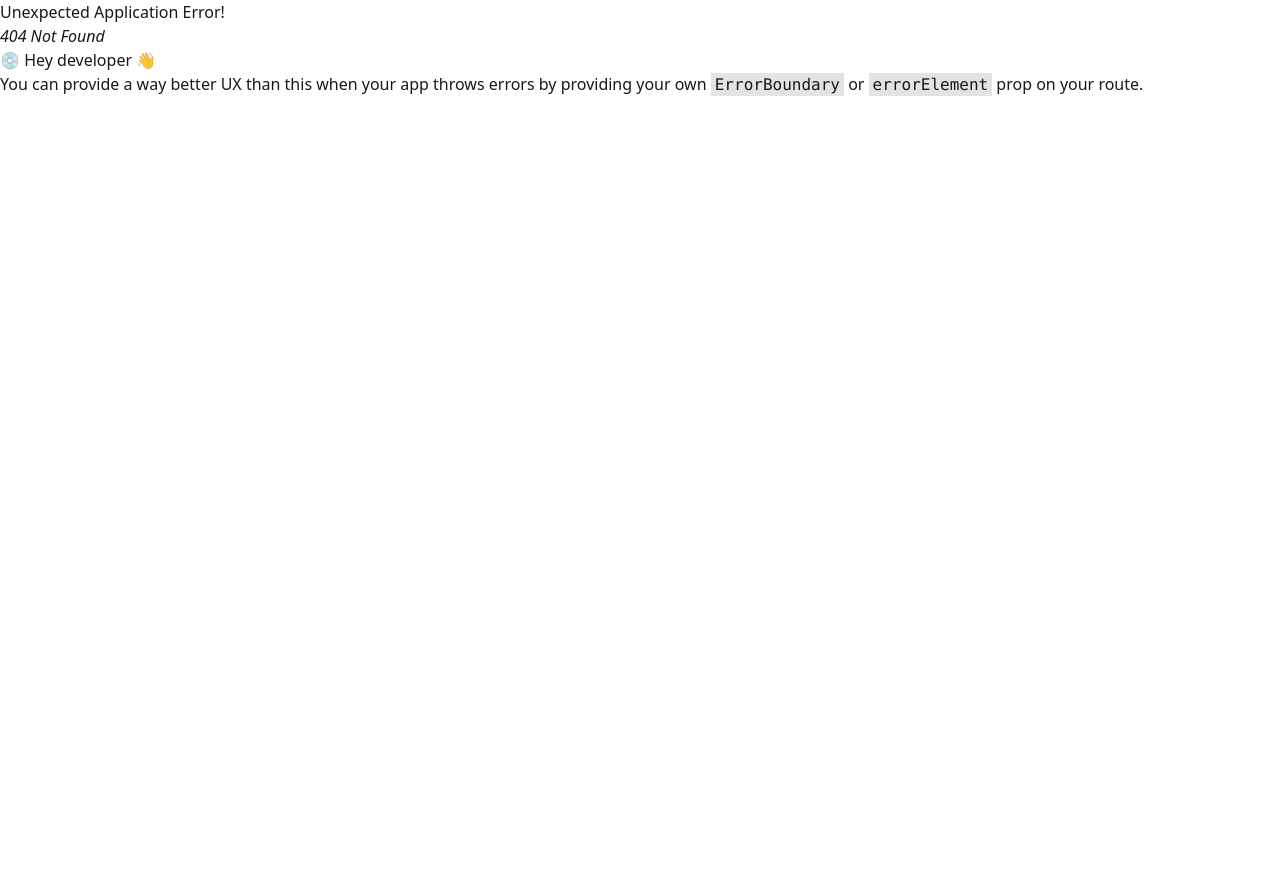
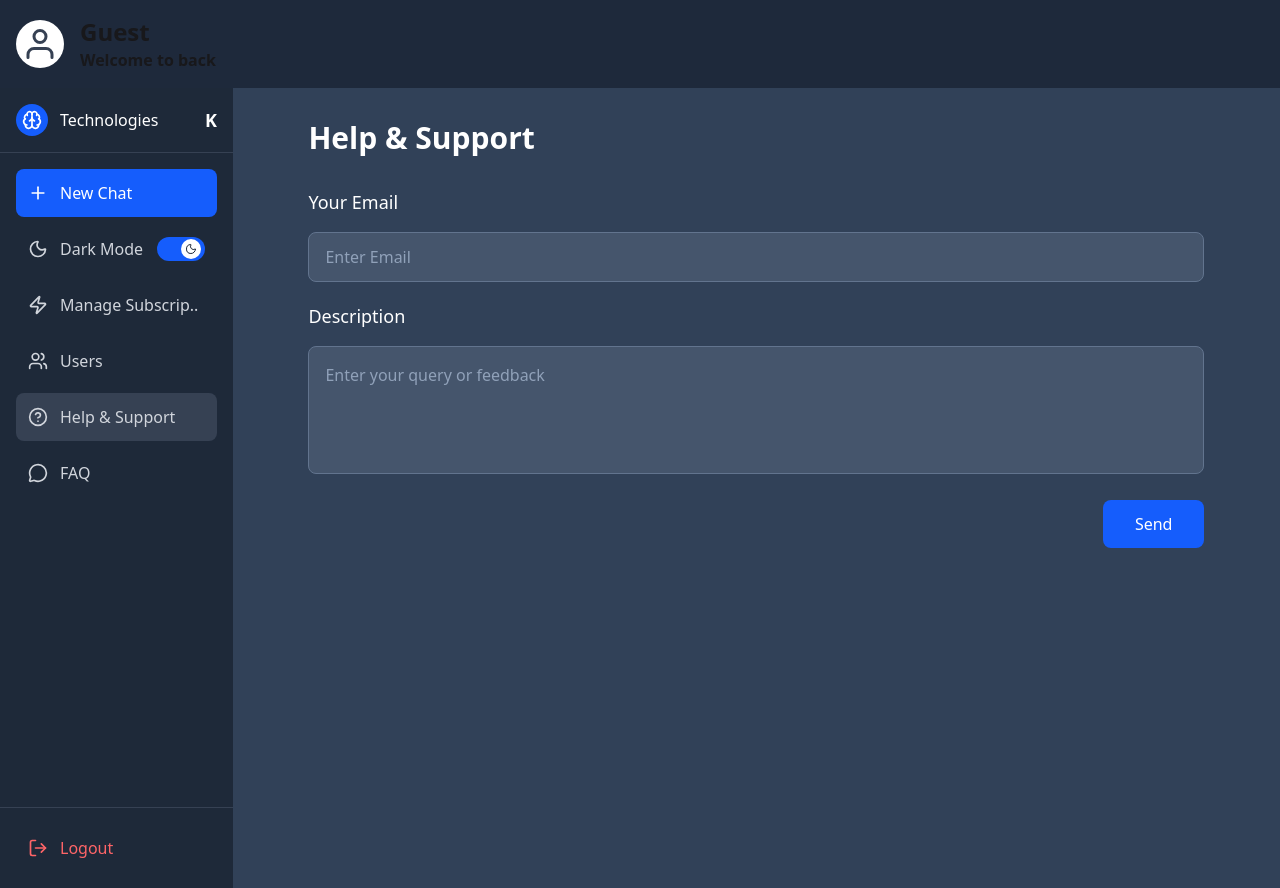
Before and after one commit to bharatroy4D/jvai-task, a React (Vite) app: page /dashboard/helpSupport in a window 1280 px wide. Before the commit this address had no page. Before the commit the page ends 800 px from the top, so only its background shows below. Built offline with nearby package versions, Linux system fonts and the light colour scheme.

Commit message:
FAQ component is complite

```diff
--- a/package.json
+++ b/package.json
@@ -11,6 +11,7 @@
   },
   "dependencies": {
     "@tailwindcss/vite": "^4.1.10",
+    "antd": "^5.26.2",
     "daisyui": "^5.0.43",
     "localforage": "^1.10.0",
     "lucide-react": "^0.523.0",
--- a/src/Components/SignIn/SignIn.jsx
+++ b/src/Components/SignIn/SignIn.jsx
@@ -13,8 +13,8 @@ const SignIn = () => {
     };
 
     return (
-        <div className="min-h-screen bg-gray-50 flex flex-col items-center justify-center py-10 px-4">
-            <div className="w-full max-w-md">
+        <div className="min-h-screen bg-gray-200 flex flex-col items-center justify-center py-10 px-4">
+            <div className="w-full bg-white p-5 rounded-md shadow max-w-md">
                 {/* Logo/Icon */}
                 <div className="text-center mb-3">
                     <div className="inline-flex items-center justify-center w-16 h-16 bg-blue-100 rounded-full mb-4">
--- a/src/Components/SignUp/SignUp.jsx
+++ b/src/Components/SignUp/SignUp.jsx
@@ -10,14 +10,13 @@ export default function CreateAccountForm() {
   const [showConfirmPassword, setShowConfirmPassword] = useState(false);
 
   return (
-    <div className="min-h-screen bg-gray-50 flex items-center justify-center p-4">
-      <div className="w-full max-w-md">
+    <div className="min-h-screen bg-gray-200 flex items-center justify-center p-4">
+      <div className="w-full bg-white p-5 rounded-md shadow max-w-md">
         {/* Logo */}
-        <div className="text-center mb-3">
-          <div className="inline-flex items-center justify-center w-16 h-16 bg-blue-100 rounded-full mb-4">
+        <div className="text-center">
+          <div className="inline-flex items-center justify-center w-16 h-16 bg-blue-100 rounded-full">
                 <img src={img} alt="" className='w-60' />
           </div>
-
         </div>
 
         {/* Form Container */}
--- /dev/null
+++ b/src/Pages/Dashboaard/FAQ/FAQ.jsx
@@ -0,0 +1,64 @@
+// src/components/FAQ.js
+import React from 'react';
+import { Collapse } from 'antd';
+const { Panel } = Collapse;
+
+const FAQ = () => {
+    return (
+        <div className="min-h-screen w-full bg-[#314158] py-10 px-4 text-white">
+            <h2 className="text-4xl font-bold mb-8 text-center">Frequently Asked Questions</h2>
+
+            <div className="max-w-4xl mx-auto flex flex-col gap-4">
+                <Collapse className='border-3 border-white'>
+                    <Panel className='text-white py-4' header="Is Clin Technologies HIPAA compliant?" key="1">
+                        <p>Yes, all of our AI-powered solutions are fully HIPAA compliant. We follow a security-first architecture with comprehensive encryption (at rest and in transit), zero-trust principles, and role-based access controls to protect patient data. We also offer Business Associate Agreements (BAAs) for added assurance.</p>
+                    </Panel>
+                </Collapse>
+
+                <Collapse>
+                    <Panel className='text-white py-4' header="Can I integrate Clin Technologies with my existing EMR system?" key="2">
+                        <p>Absolutely. Our AI platform is built with seamless EMR integration in mind. Once set up, the AI-generated documentation is automatically formatted to match your system's requirements, streamlining your workflow and minimizing manual entry.</p>
+                    </Panel>
+                </Collapse>
+
+                <Collapse>
+                    <Panel className='text-white py-4' header="How does the AI personalize my documentation process?" key="3">
+                        <p>Our system includes a Learning Mode that adapts to your specific workflow and preferences over time. The AI refines its understanding based on your feedback, ensuring highly accurate and customized output tailored to your specialty and charting habits.</p>
+                    </Panel>
+                </Collapse>
+
+                <Collapse>
+                    <Panel className='text-white py-4' header="What if the AI-generated documentation isn't accurate?" key="4">
+                        <p>Our system learns over time and always offers the option to manually edit or provide feedback, which enhances future results.</p>
+                    </Panel>
+                </Collapse>
+
+                <Collapse>
+                    <Panel className='text-white py-4' header="What solutions does Clin Technologies offer?" key="5">
+                        <p>Clin Technologies offers AI medical scribes, smart documentation tools, and integration-ready solutions tailored for modern healthcare professionals.</p>
+                    </Panel>
+                </Collapse>
+
+                <Collapse>
+                    <Panel className='text-white py-4' header="Who can use Clin Technologies?" key="6">
+                        <p>Doctors, nurses, and healthcare organizations of any size can use our platform to improve documentation and save time.</p>
+                    </Panel>
+                </Collapse>
+
+                <Collapse>
+                    <Panel className='text-white py-4' header="Do you offer a free trial?" key="7">
+                        <p>Yes, we offer a free trial so you can experience the power of Clin Technologies before committing.</p>
+                    </Panel>
+                </Collapse>
+
+                <Collapse>
+                    <Panel className='text-white py-4' header="Is support available for setup and training?" key="8">
+                        <p>Yes, we provide full onboarding support, training materials, and live support to ensure a smooth experience.</p>
+                    </Panel>
+                </Collapse>
+            </div>
+        </div>
+    );
+};
+
+export default FAQ;
--- /dev/null
+++ b/src/Pages/Dashboaard/Help&Support/Help&Support.jsx
@@ -0,0 +1,60 @@
+import { useState } from "react";
+
+const HelpSupportForm = () => {
+    const [email, setEmail] = useState("");
+    const [description, setDescription] = useState("");
+
+    const handleSubmit = (e) => {
+        e.preventDefault();
+        console.log("Form submitted:", { email, description });
+        // Handle form submission here
+    };
+
+    return (
+        <div className="min-h-screen w-full bg-slate-700 p-8">
+            <div className="max-w-4xl mx-auto">
+                <h1 className="text-white text-3xl font-semibold mb-8">Help & Support</h1>
+
+                <div className="space-y-5">
+                    <div>
+                        <label htmlFor="email" className="block text-white text-lg font-medium mb-4">
+                            Your Email
+                        </label>
+                        <input
+                            type="email"
+                            id="email"
+                            value={email}
+                            onChange={(e) => setEmail(e.target.value)}
+                            placeholder="Enter Email"
+                            className="w-full px-4 py-3 bg-slate-600 border border-slate-500 rounded-lg text-white placeholder-slate-400 focus:outline-none focus:ring-2 focus:ring-blue-500 focus:border-transparent"
+                        />
+                    </div>
+
+                    <div>
+                        <label htmlFor="description" className="block text-white text-lg font-medium mb-4">
+                            Description
+                        </label>
+                        <textarea
+                            id="description"
+                            value={description}
+                            onChange={(e) => setDescription(e.target.value)}
+                            placeholder="Enter your query or feedback"
+                            rows={8}
+                            className="w-full md:h-32 px-4 py-4 bg-slate-600 border border-slate-500 rounded-lg text-white placeholder-slate-400 resize-none focus:outline-none focus:ring-2 focus:ring-blue-500 focus:border-transparent"
+                        />
+                    </div>
+
+                    <div className="flex justify-end">
+                        <button
+                            onClick={handleSubmit}
+                            className="px-8 py-3 bg-blue-600 hover:bg-blue-700 text-white font-medium rounded-lg transition-colors duration-200 focus:outline-none focus:ring-2 focus:ring-blue-500 focus:ring-offset-2 focus:ring-offset-slate-700"
+                        >
+                            Send
+                        </button>
+                    </div>
+                </div>
+            </div>
+        </div>
+    );
+}
+export default HelpSupportForm;
--- a/src/Pages/Dashboaard/RealChat/RealChat.jsx
+++ b/src/Pages/Dashboaard/RealChat/RealChat.jsx
@@ -69,9 +69,9 @@ const RealChat = () => {
                     <div className='flex items-center  gap-5'>
                         {/* Attachment Button */}
                         <button className="p-4 text-gray-400 hover:text-white transition-colors">
-                            <Paperclip className="w-5 h-5" />
+                            <Paperclip className="w-6 h-6" />
                         </button>
-                        <div className="relative w-full flex items-center bg-slate-600 rounded-lg" >
+                        <div className="relative w-full border-2 border-blue-600 bg-slate-600 rounded-lg" >
                             {/* Message Input */}
                             <input
                                 type="text"
@@ -79,13 +79,13 @@ const RealChat = () => {
                                 value={message}
                                 onChange={(e) => setMessage(e.target.value)}
                                 onKeyPress={handleKeyPress}
-                                className="flex-1 bg-transparent  text-white placeholder-gray-400 px-4 py-4 focus:outline-none text-base"
+                                className="flex-1 bg-transparent  text-white placeholder-gray-400 px-4 py-6 focus:outline-none text-base"
                             />
                         </div>
                         <div className='flex '>
                             {/* Voice Button */}
                             <button className="p-4 text-gray-400 hover:text-white transition-colors">
-                                <Mic className="w-5 h-5" />
+                                <Mic className="w-6 h-6" />
                             </button>
 
                             {/* Send Button */}
@@ -93,7 +93,7 @@ const RealChat = () => {
                                 onClick={handleSendMessage}
                                 className="p-4 text-gray-400 hover:text-white transition-colors"
                             >
-                                <Send className="w-5 h-5" />
+                                <Send className="w-6 h-6" />
                             </button>
                         </div>
                     </div>
```
Also changed, not shown: src/routes/Routes.jsx (+10 -0 lines), 1 other file (tests, documents, lock files or other folders).
